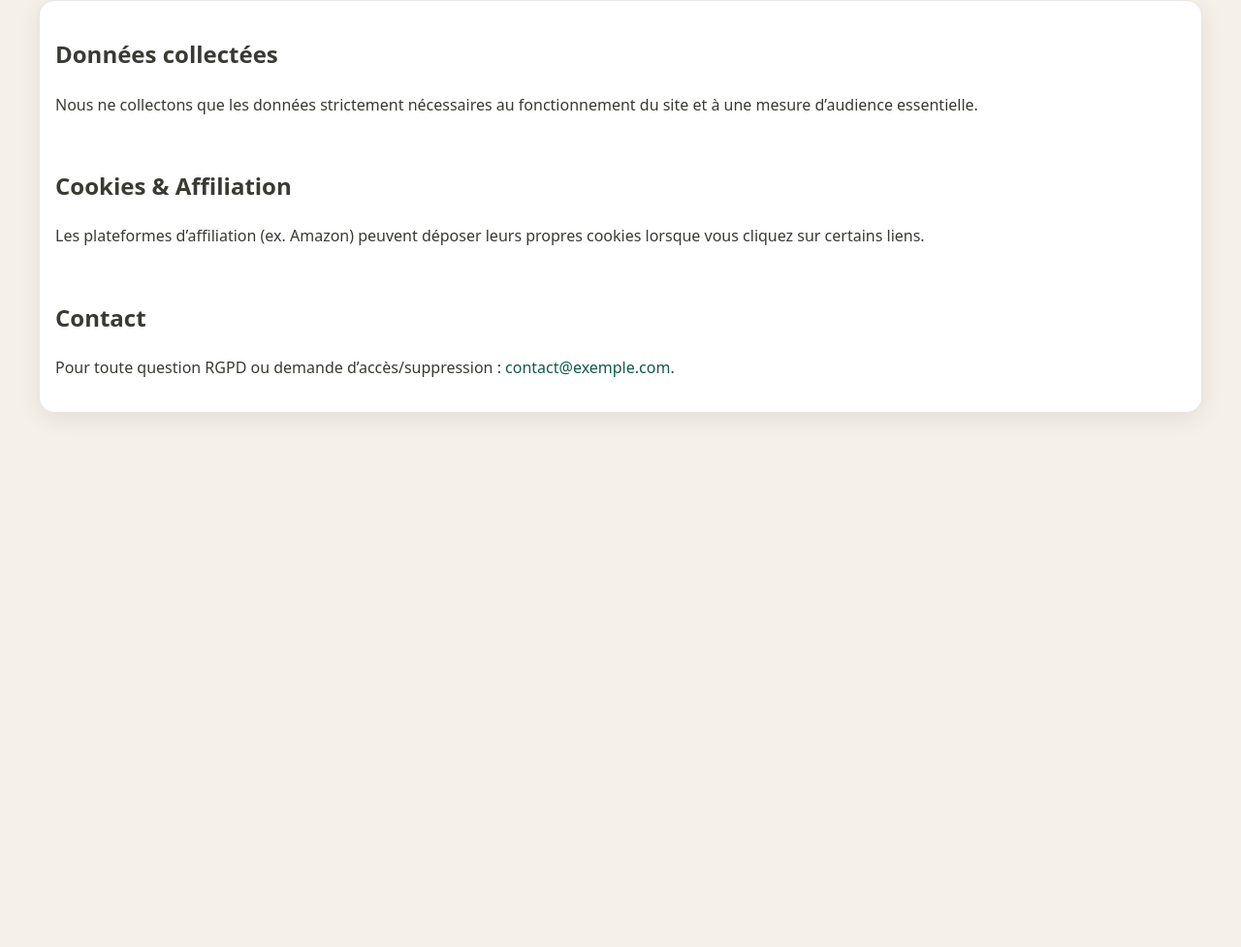
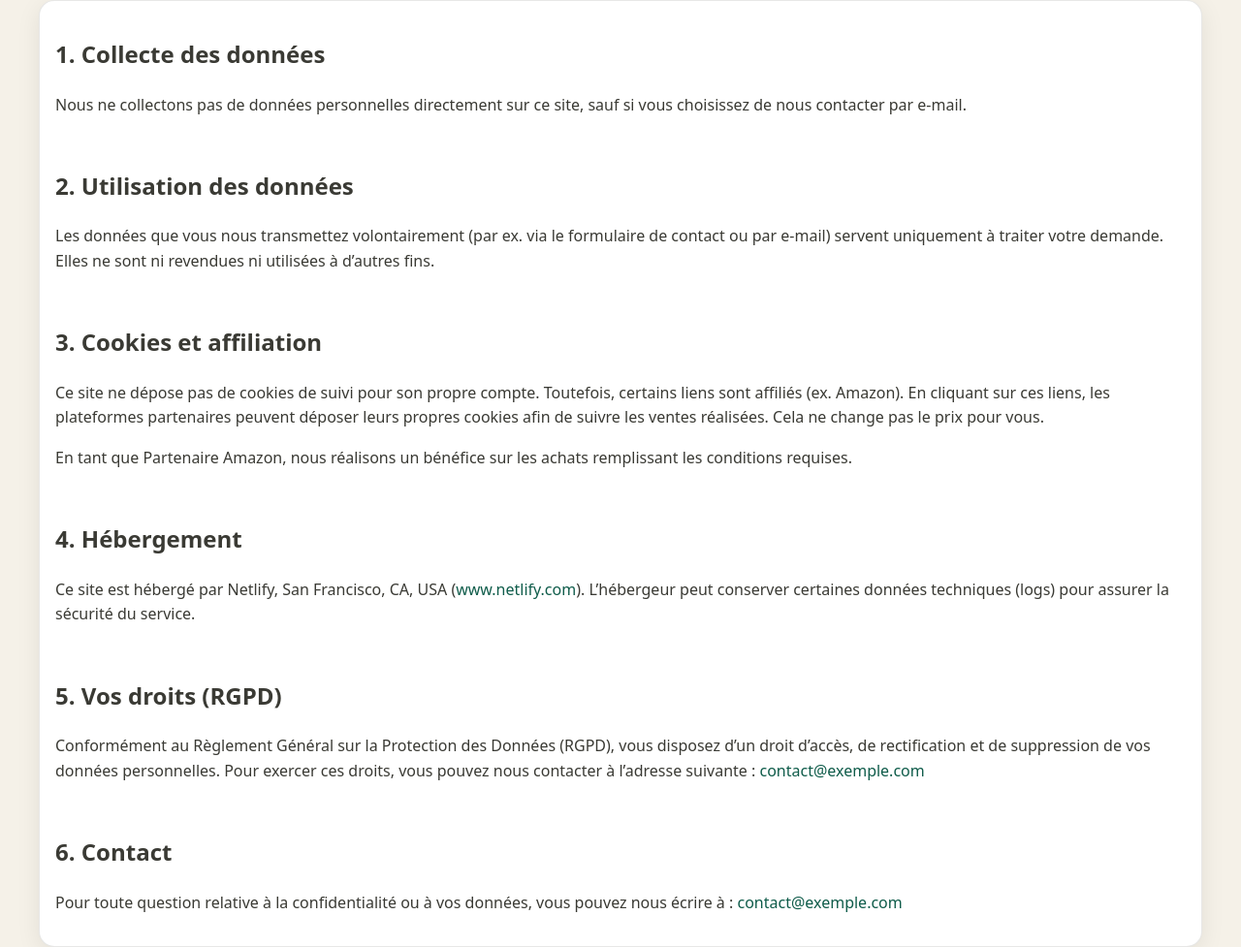
Before and after one commit to Tito9347/compareee, a plain HTML site: page pages/confidentialite.html in a window 1280 px wide. Shown: the part 186-1163 px from the top of the page at 97% size. Before the commit the page ends 800 px from the top, so only its background shows below. Drawn offline with Linux system fonts and the light colour scheme.

Commit message:
Update confidentialite.html

```diff
--- a/pages/confidentialite.html
+++ b/pages/confidentialite.html
@@ -1,8 +1,9 @@
 <!doctype html>
 <html lang="fr">
 <head>
-  <meta charset="utf-8"><meta name="viewport" content="width=device-width, initial-scale=1">
-  <title>Confidentialité — LesMeilleursComparatifs</title>
+  <meta charset="utf-8">
+  <meta name="viewport" content="width=device-width, initial-scale=1">
+  <title>Politique de confidentialité — LesMeilleursComparatifs</title>
   <link rel="stylesheet" href="../assets/styles.css">
 </head>
 <body>
@@ -15,25 +16,49 @@
 </header>
 
 <main class="container">
-  <section class="hero">
-    <h1>Politique de confidentialité</h1>
-  </section>
+  <section class="hero"><h1>Politique de confidentialité</h1></section>
 
   <article class="card" style="padding:1rem;display:grid;gap:1rem">
+
     <section>
-      <h2>Données collectées</h2>
-      <p>Nous ne collectons que les données strictement nécessaires au fonctionnement du site et à une mesure d’audience essentielle.</p>
+      <h2>1. Collecte des données</h2>
+      <p>Nous ne collectons pas de données personnelles directement sur ce site, sauf si vous choisissez de nous contacter par e-mail.</p>
     </section>
 
     <section>
-      <h2>Cookies & Affiliation</h2>
-      <p>Les plateformes d’affiliation (ex. Amazon) peuvent déposer leurs propres cookies lorsque vous cliquez sur certains liens.</p>
+      <h2>2. Utilisation des données</h2>
+      <p>Les données que vous nous transmettez volontairement (par ex. via le formulaire de contact ou par e-mail) servent uniquement à traiter votre demande.
+      Elles ne sont ni revendues ni utilisées à d’autres fins.</p>
     </section>
 
     <section>
-      <h2>Contact</h2>
-      <p>Pour toute question RGPD ou demande d’accès/suppression : <a href="mailto:contact@exemple.com">contact@exemple.com</a>.</p>
+      <h2>3. Cookies et affiliation</h2>
+      <p>Ce site ne dépose pas de cookies de suivi pour son propre compte.
+      Toutefois, certains liens sont affiliés (ex. Amazon).
+      En cliquant sur ces liens, les plateformes partenaires peuvent déposer leurs propres cookies afin de suivre les ventes réalisées.
+      Cela ne change pas le prix pour vous.</p>
+      <p>En tant que Partenaire Amazon, nous réalisons un bénéfice sur les achats remplissant les conditions requises.</p>
     </section>
+
+    <section>
+      <h2>4. Hébergement</h2>
+      <p>Ce site est hébergé par Netlify, San Francisco, CA, USA (<a href="https://www.netlify.com">www.netlify.com</a>).
+      L’hébergeur peut conserver certaines données techniques (logs) pour assurer la sécurité du service.</p>
+    </section>
+
+    <section>
+      <h2>5. Vos droits (RGPD)</h2>
+      <p>Conformément au Règlement Général sur la Protection des Données (RGPD), vous disposez d’un droit d’accès, de rectification et de suppression de vos données personnelles.
+      Pour exercer ces droits, vous pouvez nous contacter à l’adresse suivante :
+      <a href="mailto:contact@exemple.com">contact@exemple.com</a></p>
+    </section>
+
+    <section>
+      <h2>6. Contact</h2>
+      <p>Pour toute question relative à la confidentialité ou à vos données, vous pouvez nous écrire à :
+      <a href="mailto:contact@exemple.com">contact@exemple.com</a></p>
+    </section>
+
   </article>
 </main>
 
```
